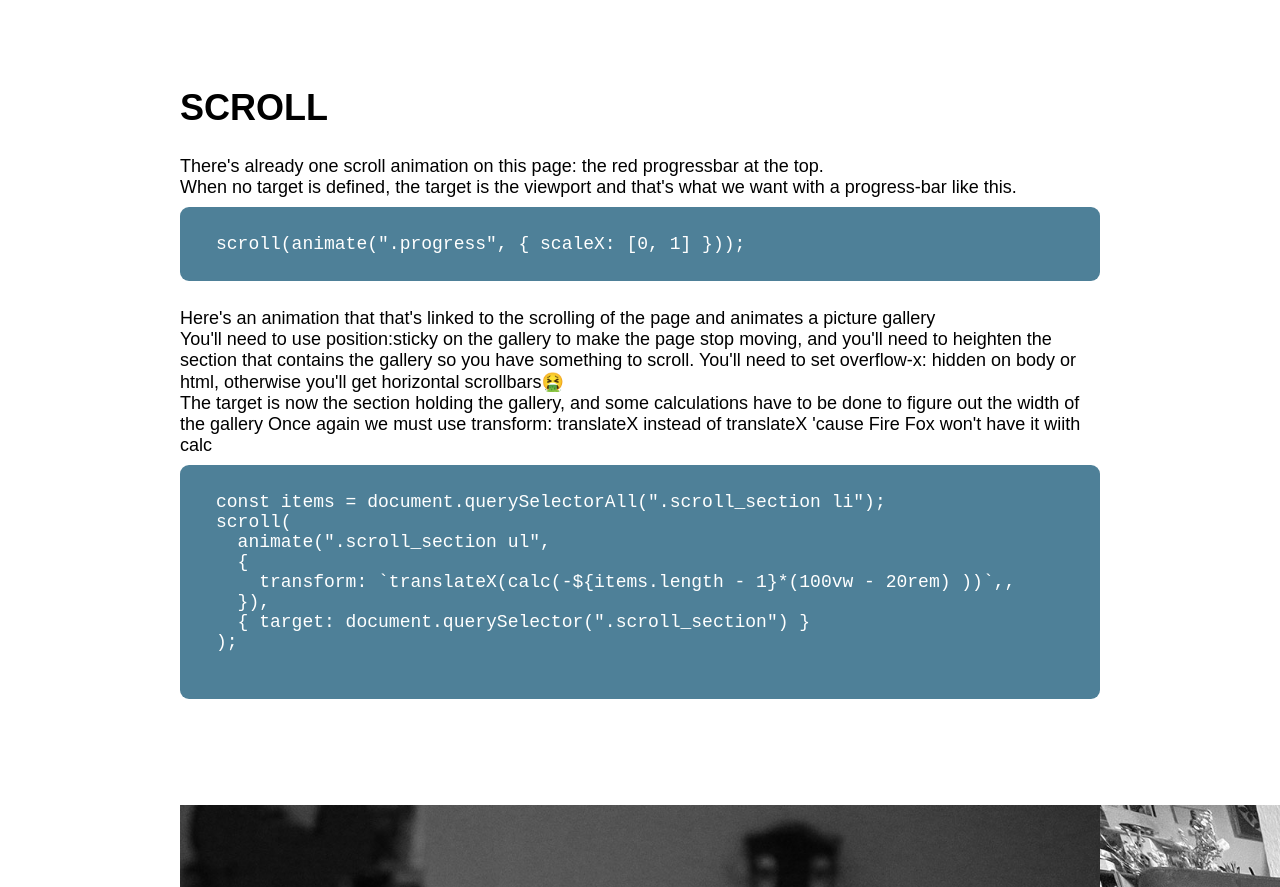
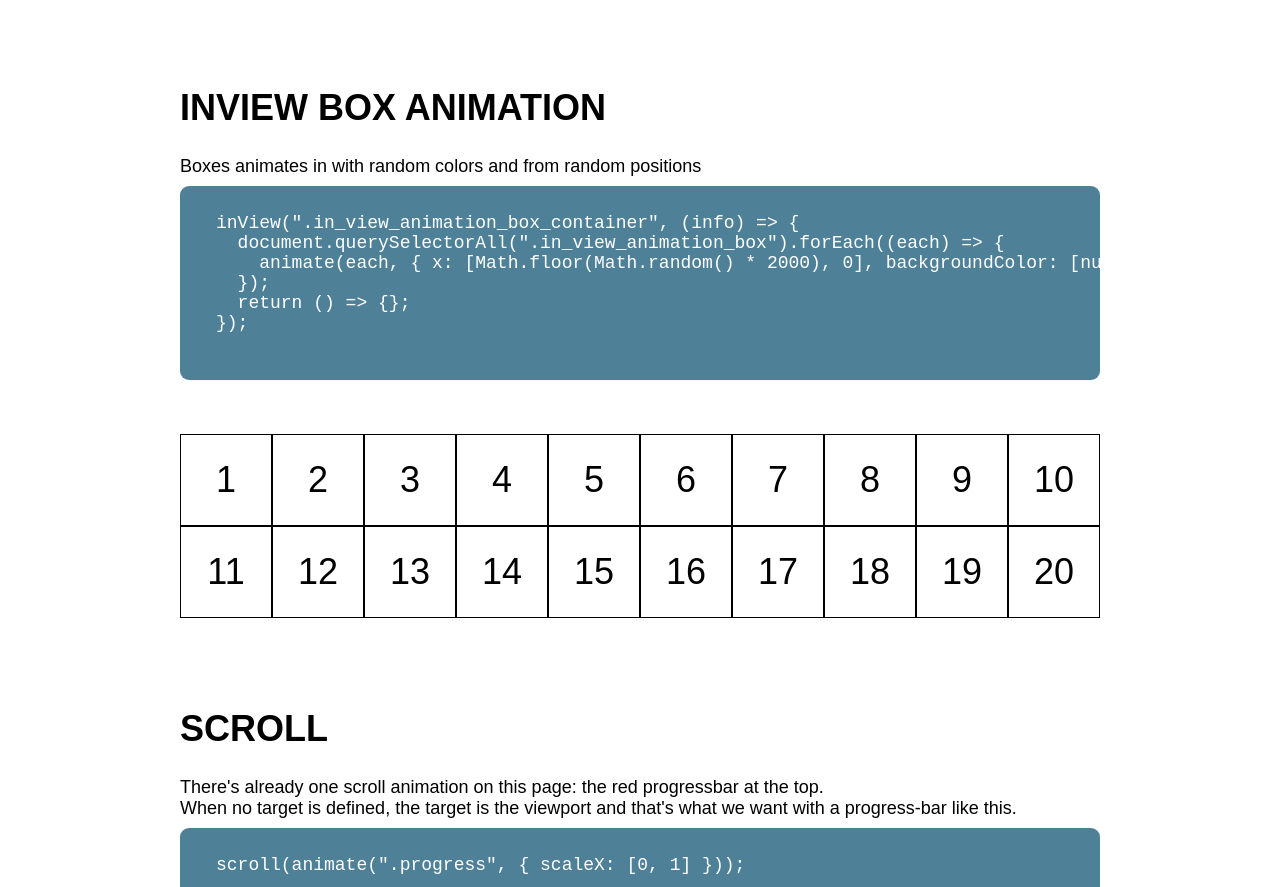
Before and after one commit to MondaleMondale/big_motion_one_page, a plain HTML site: page index.html in a window 1280 px wide. Shown: the part 3500-4387 px from the top of the page. Drawn offline with Linux system fonts and the light colour scheme.

Commit message:
Animated coloorboxes added

```diff
--- a/index.html
+++ b/index.html
@@ -108,6 +108,40 @@ scroll(
       <div class="scroll_linked_rotation_box">TILT</div>
 
     </section>
+    <section class="scroll_linked_animation">
+      <h2>INVIEW BOX ANIMATION</h2>
+      <p>Boxes animates in with random colors and from random positions</p>
+      <pre>
+inView(".in_view_animation_box_container", (info) => {
+  document.querySelectorAll(".in_view_animation_box").forEach((each) => {
+    animate(each, { x: [Math.floor(Math.random() * 2000), 0], backgroundColor: [null, `var(--color-palette${Math.ceil(Math.random() * 5)})`] }, { duration: 2 });
+  });
+  return () => {};
+});
+      </pre>
+      <div class="in_view_animation_box_container">
+        <div class="in_view_animation_box">1</div>
+        <div class="in_view_animation_box">2</div>
+        <div class="in_view_animation_box">3</div>
+        <div class="in_view_animation_box">4</div>
+        <div class="in_view_animation_box">5</div>
+        <div class="in_view_animation_box">6</div>
+        <div class="in_view_animation_box">7</div>
+        <div class="in_view_animation_box">8</div>
+        <div class="in_view_animation_box">9</div>
+        <div class="in_view_animation_box">10</div>
+        <div class="in_view_animation_box">11</div>
+        <div class="in_view_animation_box">12</div>
+        <div class="in_view_animation_box">13</div>
+        <div class="in_view_animation_box">14</div>
+        <div class="in_view_animation_box">15</div>
+        <div class="in_view_animation_box">16</div>
+        <div class="in_view_animation_box">17</div>
+        <div class="in_view_animation_box">18</div>
+        <div class="in_view_animation_box">19</div>
+        <div class="in_view_animation_box">20</div>
+      </div>
+    </section>
     <!-- <div class="a_circle upper"></div> -->
     <section>
       <h2>SCROLL</h2>
--- a/main.js
+++ b/main.js
@@ -42,6 +42,18 @@ scroll(
   { target: document.querySelector(".scroll_linked_rotation_box") }
 );
 
+// IN VIEW ANIMATION
+
+inView(".in_view_animation_box_container", (info) => {
+  document.querySelectorAll(".in_view_animation_box").forEach((each) => {
+    console.log("each", each);
+    animate(each, { x: [Math.floor(Math.random() * 2000), 0], backgroundColor: [null, `var(--color-palette${Math.ceil(Math.random() * 5)})`] }, { duration: 2 });
+  });
+  return () => {};
+});
+
+//
+//
 // SCROLL horisontal
 const items = document.querySelectorAll(".scroll_section li");
 scroll(
--- a/style.css
+++ b/style.css
@@ -132,6 +132,36 @@ a {
   margin-top: 3rem;
 }
 
+
+
+
+.in_view_animation_box_container {
+
+  margin-top: 3rem;
+
+  display: grid;
+  grid-template-columns: 1fr 1fr 1fr 1fr 1fr 1fr 1fr 1fr 1fr 1fr;
+
+}
+
+.in_view_animation_box {
+
+
+  aspect-ratio: 1/1;
+  border: 1px solid black;
+
+  display: flex;
+  justify-content: center;
+  align-items: center;
+  font-family: var(--font-paragraph);
+  font-size: 2rem;
+}
+
+/* .scroll_linked_animation_box:nth-child(2) {
+
+  transform: translate(200px);
+} */
+
 .scroll_section {
 
   height: 500vh;
```
